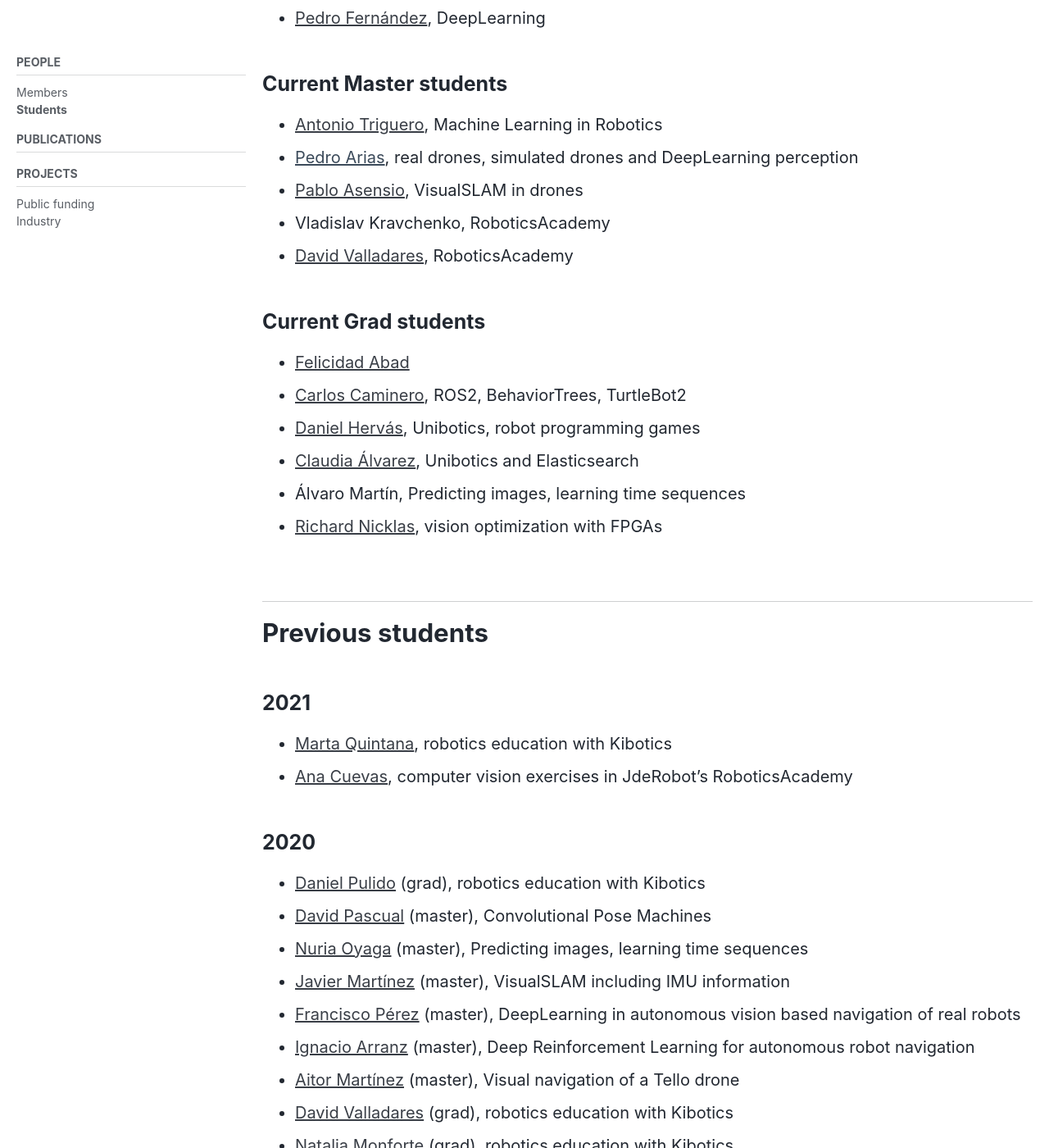
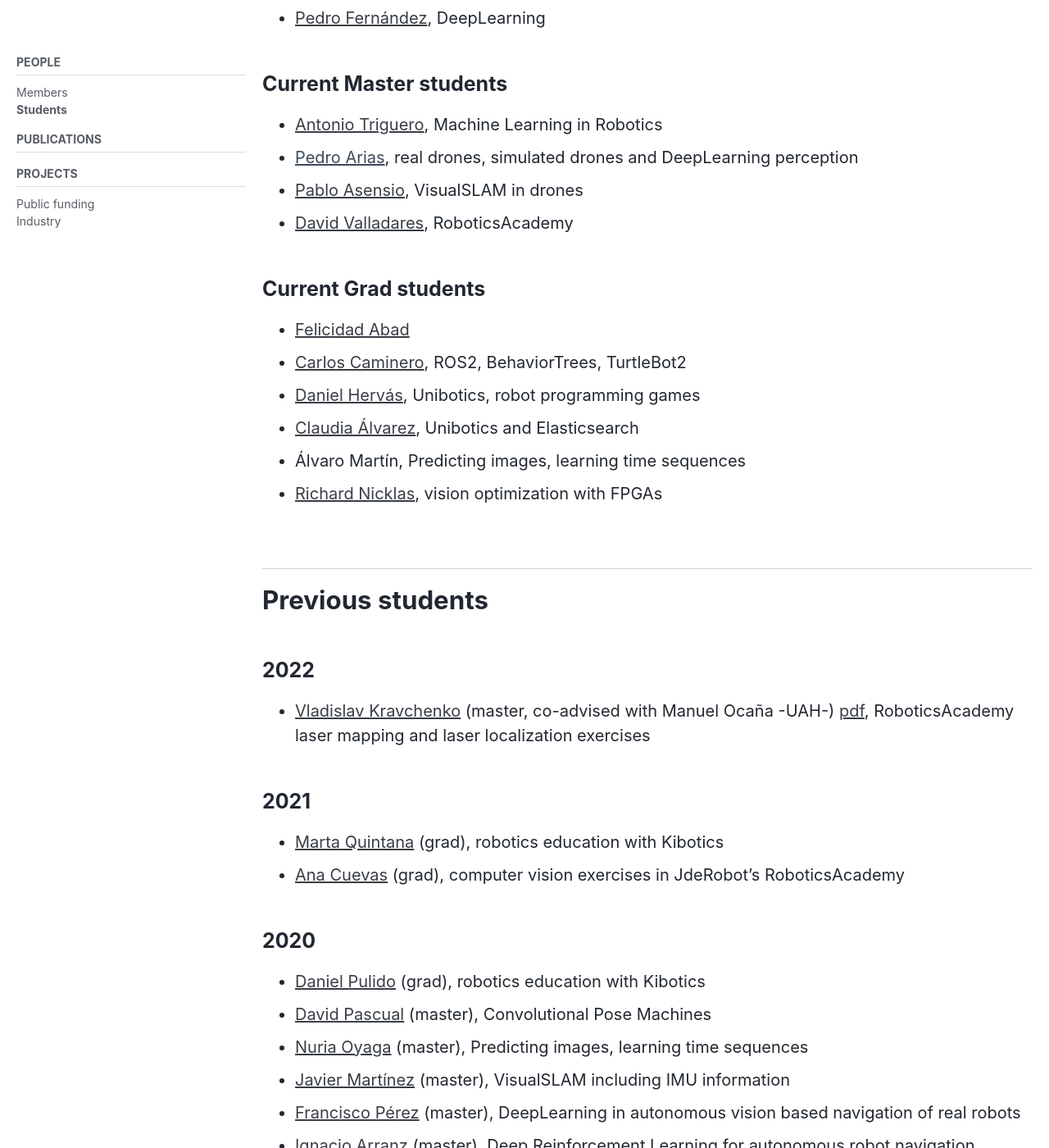
Before and after one commit to RoboticsLabURJC/RoboticsLabURJC.github.io, a Jekyll site: the page built from _pages/people/students.md, in a window 1280 px wide and 1400 px high, scrolled down 394 px. Shown: the whole window at 82% size. Built offline with Jekyll 4.4.1, drawn with Linux system fonts in a browser that asks for light colours; cached includes are drawn as plain includes; nearby versions of some CDN libraries.

Commit message:
+ Vladislav Kravchenko master thesis

```diff
--- a/_pages/people/students.md
+++ b/_pages/people/students.md
@@ -55,9 +54,12 @@ classes: wide
 
 # Previous students
 
+## 2022
+  - [Vladislav Kravchenko](https://github.com/vladkrav/AmigoBot) (master, co-advised with Manuel Ocaña -UAH-) [pdf](https://gsyc.urjc.es/jmplaza/students/tfm-academy-vladislav_kravchenko-2022.pdf), RoboticsAcademy laser mapping and laser localization exercises
+
 ## 2021
-  - [Marta Quintana](https://roboticslaburjc.github.io/2020-tfg-marta-quintana), robotics education with Kibotics
-  - [Ana Cuevas](https://github.com/RoboticsLabURJC/2019-tfg-ana-cuevas), computer vision exercises in JdeRobot's RoboticsAcademy
+  - [Marta Quintana](https://roboticslaburjc.github.io/2020-tfg-marta-quintana) (grad), robotics education with Kibotics
+  - [Ana Cuevas](https://github.com/RoboticsLabURJC/2019-tfg-ana-cuevas) (grad), computer vision exercises in JdeRobot's RoboticsAcademy
 
 ## 2020
   - [Daniel Pulido](https://github.com/RoboticsLabURJC/2020-tfg-daniel-pulido) (grad), robotics education with Kibotics
```
Also changed, not shown: other parts of _pages/people/students.md (+0 -1 lines).
